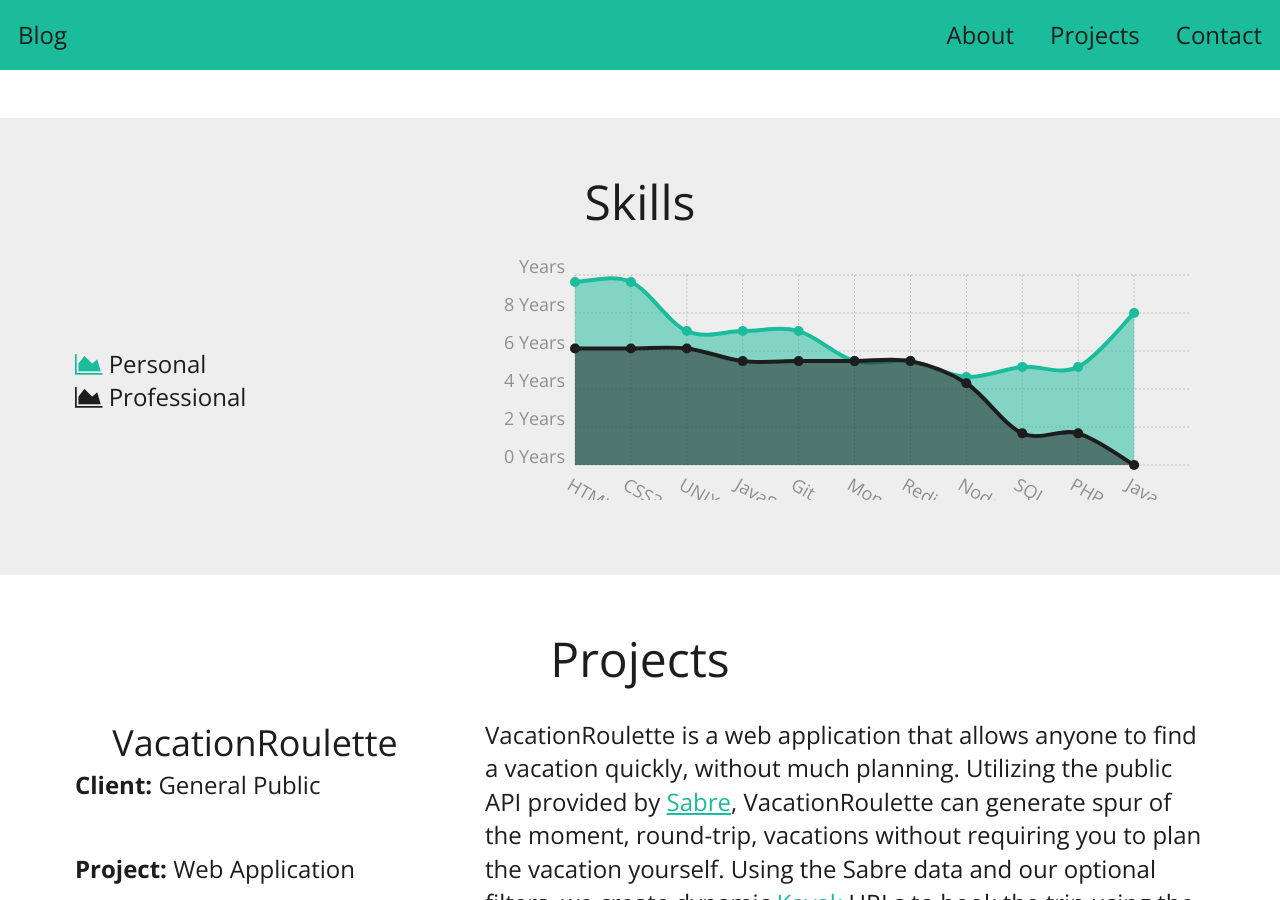
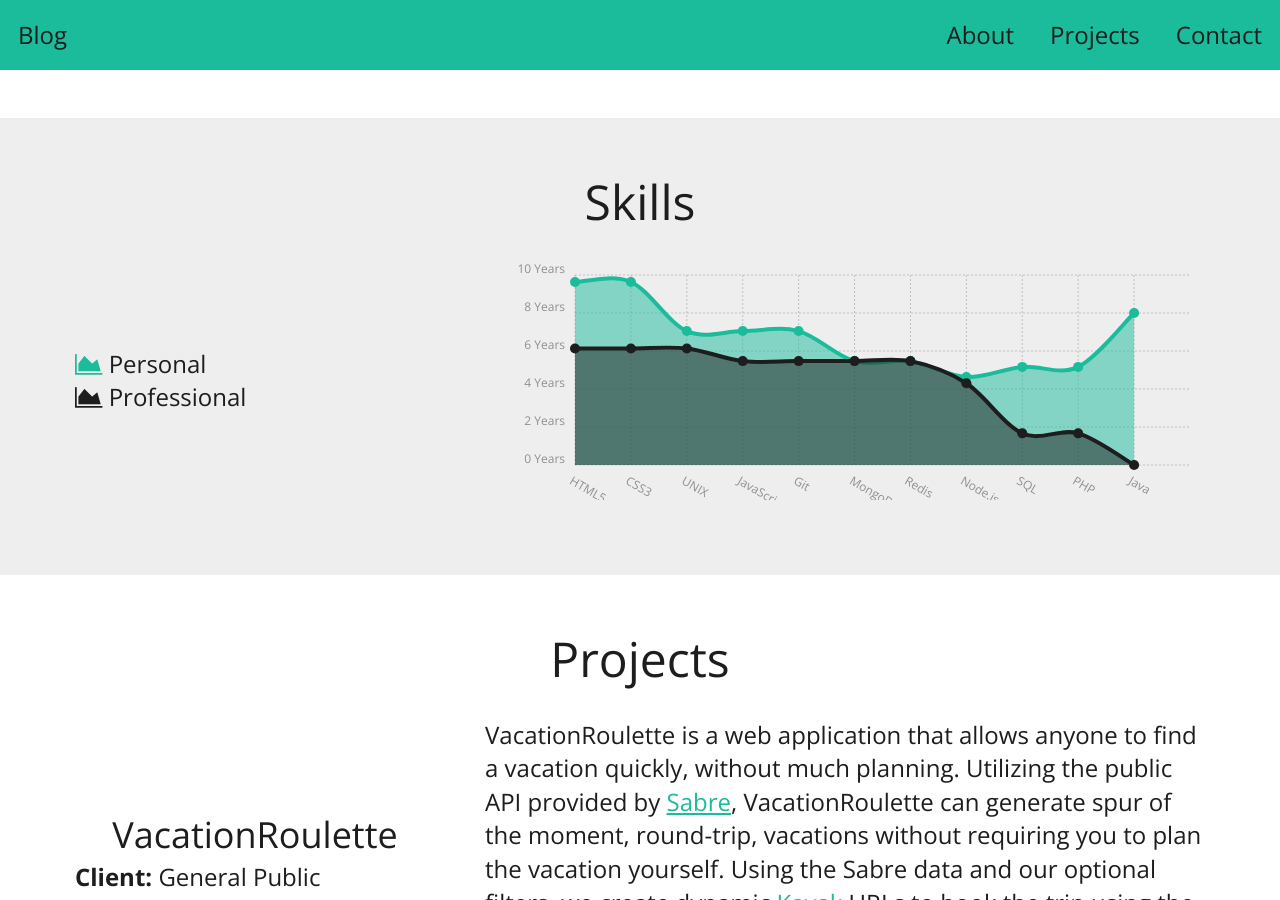
Before and after one commit to zackurben/zackurben.github.io, a Jekyll site: the page built from index.html, in a window 1280 px wide and 900 px high, scrolled down 1255 px. Built offline with Jekyll 4.4.1, drawn with Linux system fonts in a browser that asks for light colours; nearby versions of some CDN libraries.

Commit message:
Cleaning up flex css styles.

```diff
--- a/_sass/_base.scss
+++ b/_sass/_base.scss
@@ -1,10 +1,8 @@
 * {
   color: $text-color;
   font-family: 'Open Sans', sans-serif;
-
-  :not(strong) {
-    font-weight: 300 !important;
-  }
+  font-weight: 300;
+  @include resize-font($text-body-size);
 }
 
 html {
@@ -20,8 +18,6 @@
 
   overflow-x: hidden;
   scroll-behavior: smooth;
-
-  @include resize-font($text-body-size);
 }
 
 body, header, footer {
@@ -49,22 +45,17 @@
   }
 }
 
-p {
-  @include resize-font($text-body-size);
-}
-
 h1 {
   padding: 20vh 0 0 0;
-
-  @include resize-font($text-body-size * 4);
+  font-size: 4em;
 }
 
 h2 {
-  @include resize-font($text-body-size * 2);
+  font-size: 2em;
 }
 
 h3 {
-  @include resize-font($text-body-size * 1.5);
+  font-size: 1.5em;
 }
 
 i {
@@ -79,15 +70,10 @@
 
 nav {
   z-index: 1;
-  top: 0;
   position: fixed;
   width: 100%;
-  height: auto;
   background-color: $accent-color;
-
-  @include flex;
-  flex-direction: row;
-
+  display: flex;
 
   a {
     &:first-child {
@@ -99,13 +85,7 @@
     color: $text-color;
     text-decoration: none;
     cursor: pointer !important;
-
-    @include resize-font($text-body-size);
   }
-}
-
-.flex {
-  @include flex;
 }
 
 .arrow {
@@ -136,18 +116,20 @@
 }
 
 .col {
-  @include flex;
+  display: flex;
+  flex: 1 1;
   flex-direction: column;
 }
 
 .row {
-  @include flex;
+  display: flex;
   flex-direction: row;
   flex-wrap: wrap;
 }
 
 .content {
-  @include flex;
+  display: flex;
+  flex: 1 1;
   flex-direction: column;
   padding: round($content-padding/2);
   background-color: $primary-color;
@@ -181,7 +163,8 @@
 }
 
 .ct-chart {
-  @include flex;
+  display: flex;
+  flex: 1 1;
 }
 
 .ct-series-a {
--- a/css/main.scss
+++ b/css/main.scss
@@ -44,11 +44,6 @@
   }
 }
 
-@mixin flex {
-  display: flex;
-  flex: 1 1;
-}
-
 @mixin resize-font($font) {
   @include xs-screen {
     font-size: round($font * 0.6);
```
